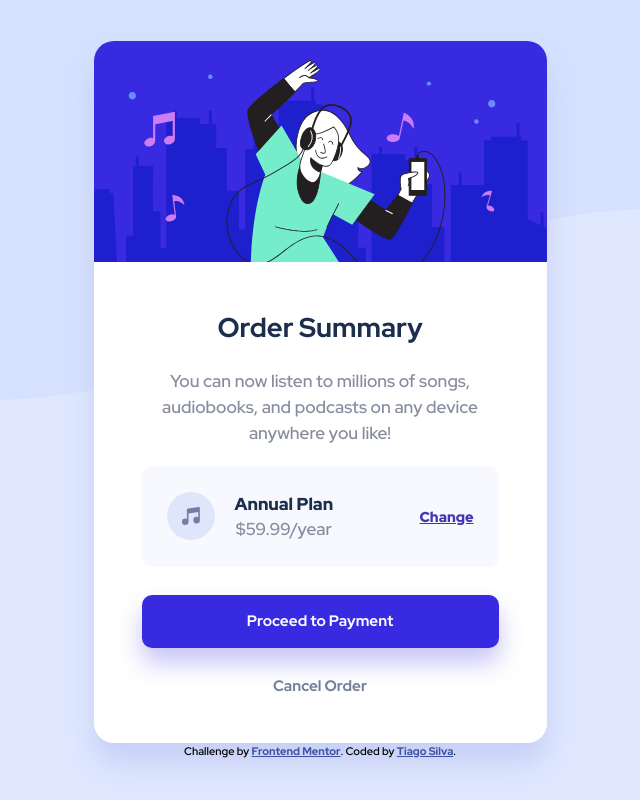
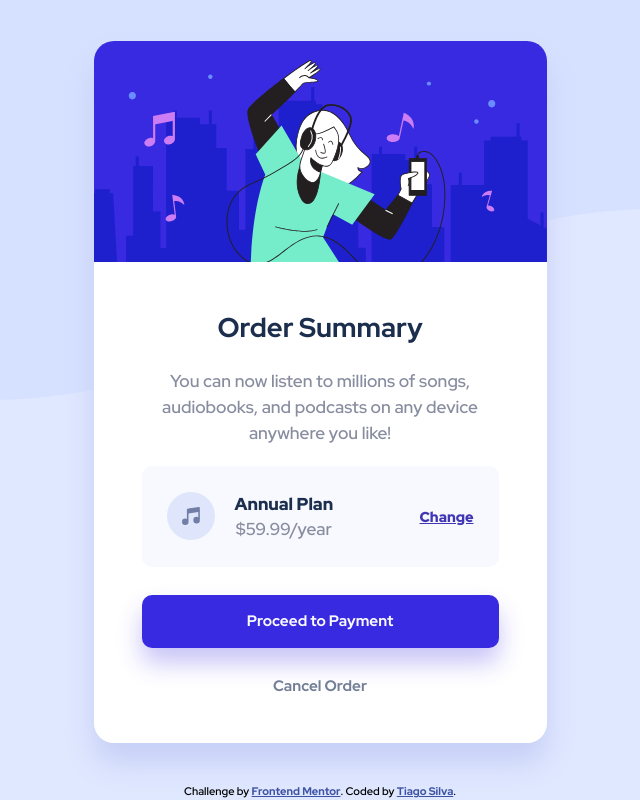
Before and after one commit to tascintra/order-summary-component, a plain HTML site: page index.html in a window 1280 px wide. Shown: the whole page, without its empty margins (320-960 px from the left). Drawn offline with Linux system fonts and the light colour scheme.

Commit message:
main content and footer position done

```diff
--- a/styles/style.css
+++ b/styles/style.css
@@ -78,6 +78,7 @@ body {
 main {
   box-shadow: 0px 20px 30px var(--s02);
   border-radius: 20px;
+  margin-top: auto;
 }
 
 .img-container {
@@ -185,6 +186,10 @@ main {
   font-variation-settings: 'wght' 880;
 }
 
+footer {
+  margin-top: auto;
+}
+
 .attribution {
   font-size: 11px;
   font-variation-settings: 'wght' 610;
```
